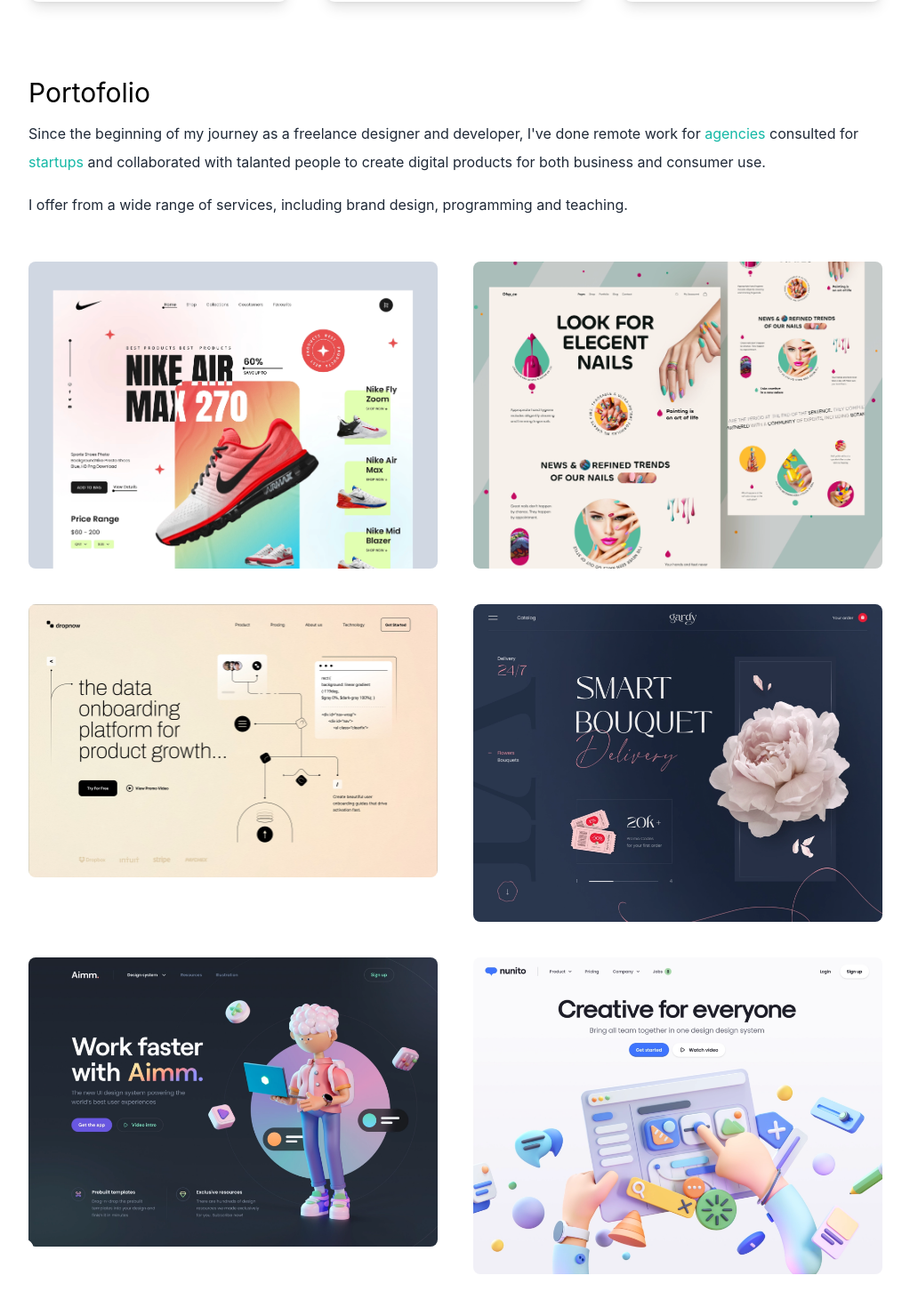
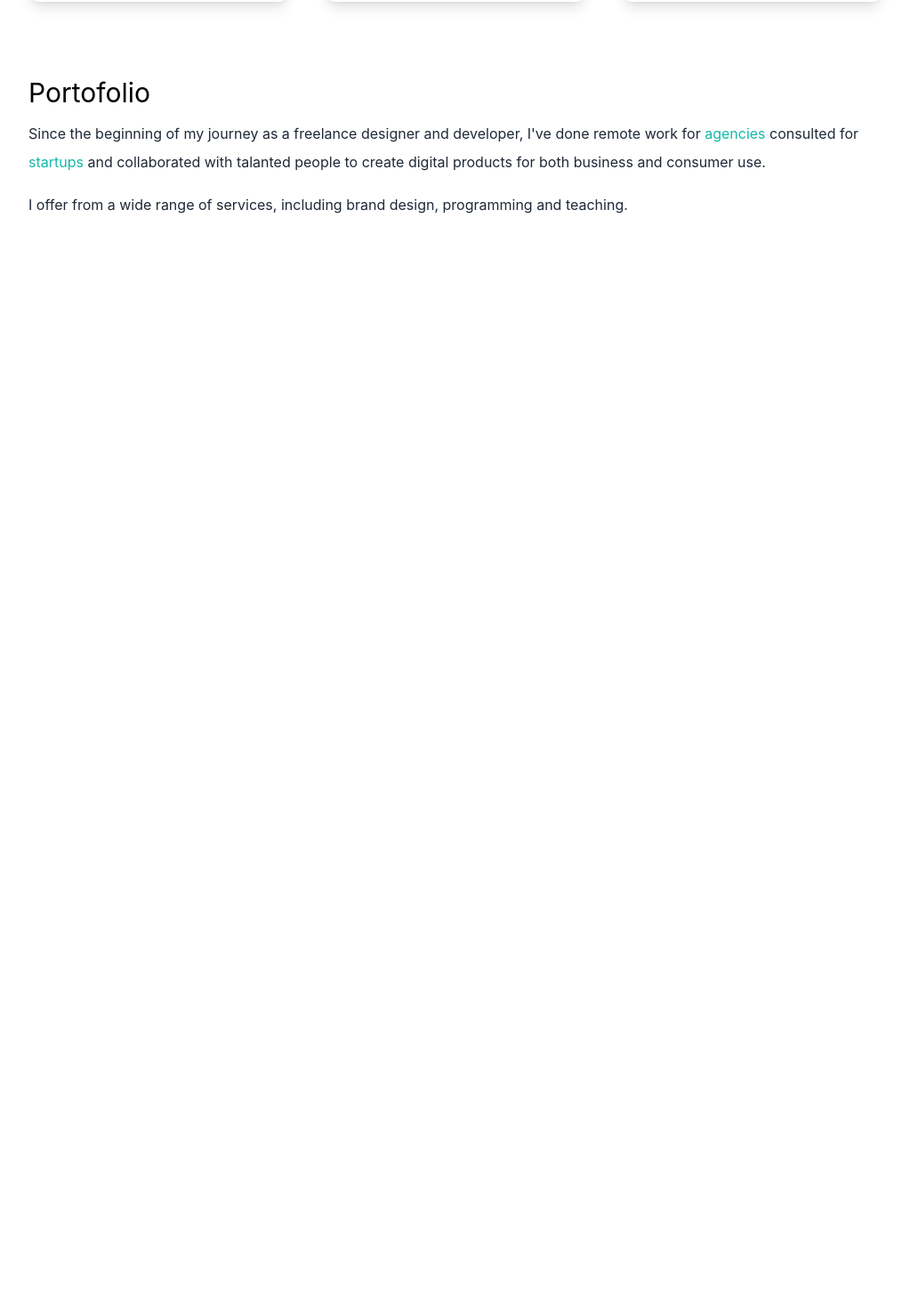
Before and after one commit to SuhailSherief/portfolio, a Next.js app: page / in a window 1280 px wide. Shown: the part 1754-3224 px from the top of the page at 89% size, without its empty margins (128-1151 px from the left). After the commit the page ends 2048 px from the top, so only its background shows below. Built offline with nearby package versions, Linux system fonts and the light colour scheme.

Commit message:
deleted placeholders

```diff
--- a/pages/index.tsx
+++ b/pages/index.tsx
@@ -152,62 +152,6 @@
               programming and teaching.
             </p>
           </div>
-          <div className="flex flex-col gap-10 py-10 lg:flex-row lg:flex-wrap">
-            <div className="basis-1/3 flex-1 ">
-              <Image alt="#"
-                className="rounded-lg object-cover"
-                width={"100"}
-                height={"100"}
-                layout="responsive"
-                src={web1}
-              />
-            </div>
-            <div className="basis-1/3 flex-1">
-              <Image alt="#"
-                className="rounded-lg object-cover"
-                width={"100"}
-                height={"100"}
-                layout="responsive"
-                src={web2}
-              />
-            </div>
-            <div className="basis-1/3 flex-1">
-              <Image alt="#"
-                className="rounded-lg object-cover"
-                width={"100"}
-                height={"100"}
-                layout="responsive"
-                src={web3}
-              />
-            </div>
-            <div className="basis-1/3 flex-1">
-              <Image alt="#"
-                className="rounded-lg object-cover"
-                width={"100"}
-                height={"100"}
-                layout="responsive"
-                src={web4}
-              />
-            </div>
-            <div className="basis-1/3 flex-1">
-              <Image alt="#"
-                className="rounded-lg object-cover"
-                width={"100"}
-                height={"100"}
-                layout="responsive"
-                src={web5}
-              />
-            </div>
-            <div className="basis-1/3 flex-1">
-              <Image alt="#"
-                className="rounded-lg object-cover"
-                width={"100"}
-                height={"100"}
-                layout="responsive"
-                src={web6}
-              />
-            </div>
-          </div>
         </section>
       </main>
     </div>
```
